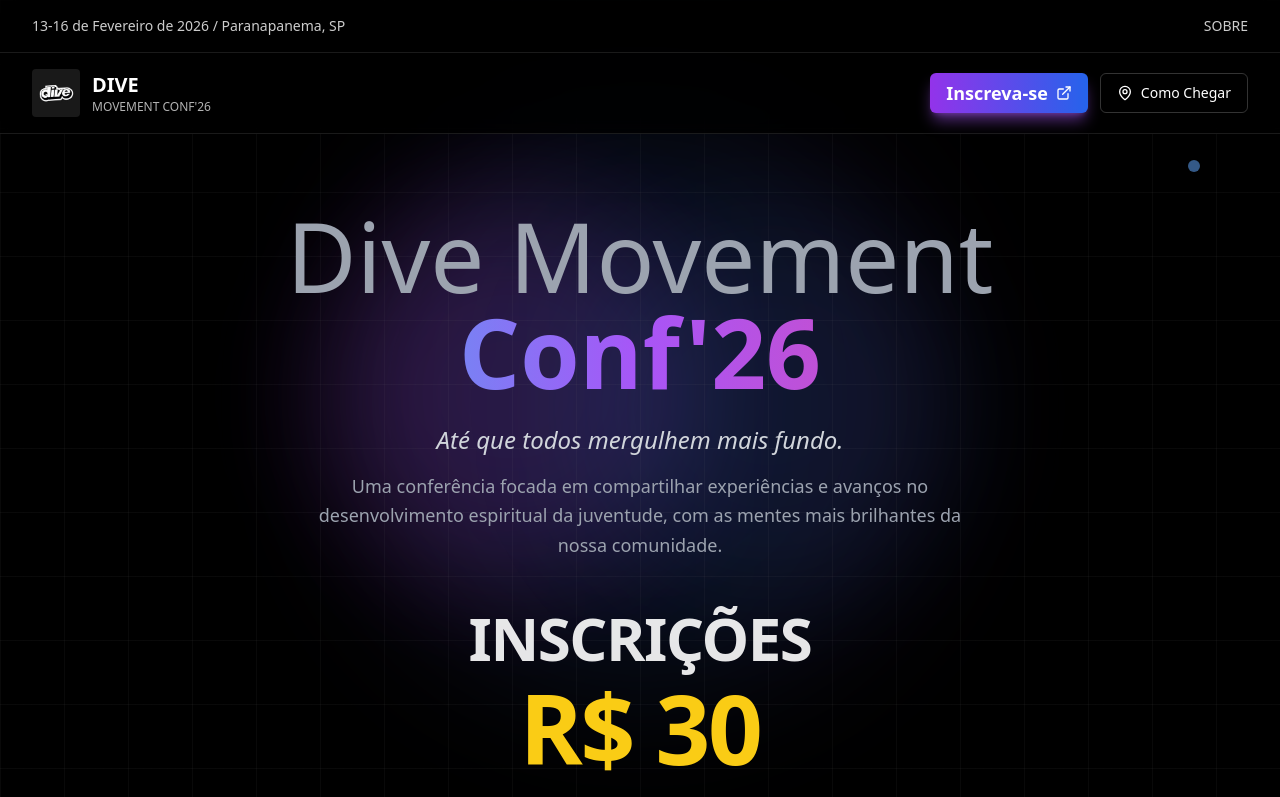
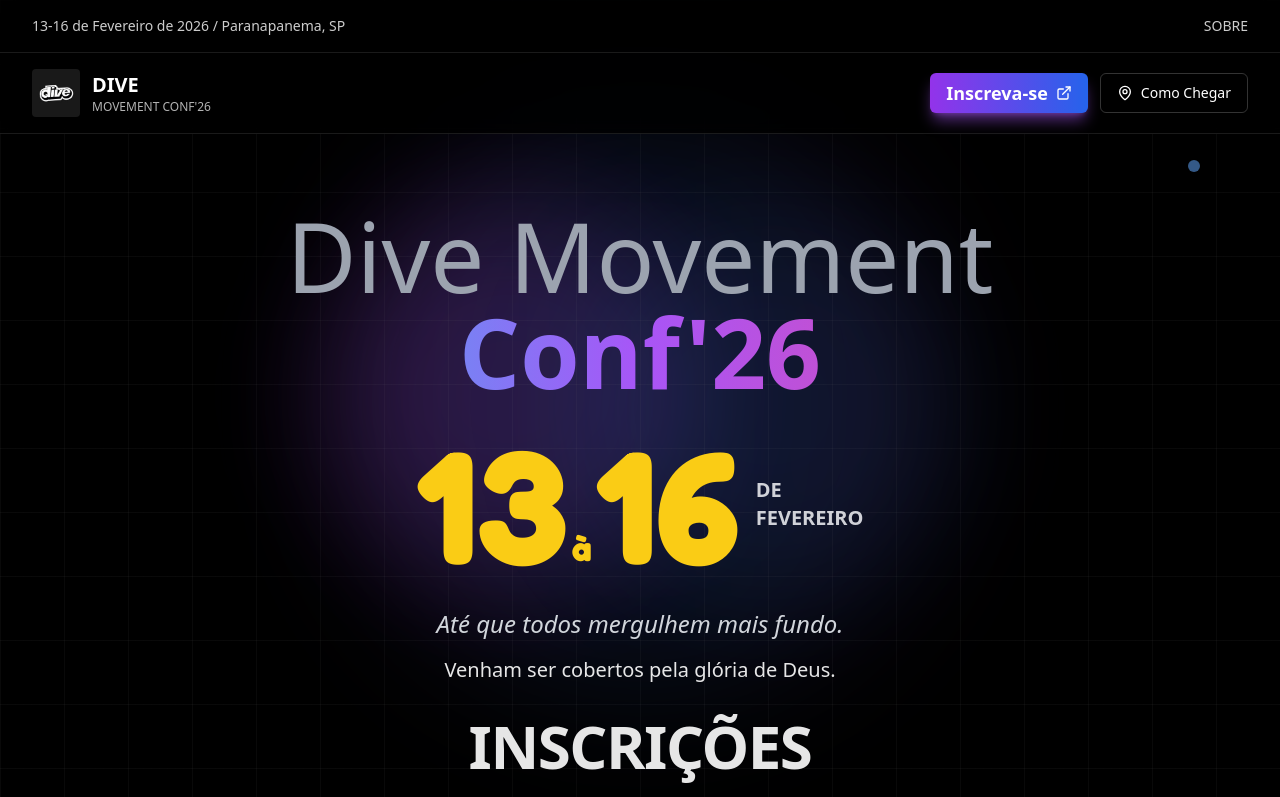
Before and after one commit to brunomatheusc/dive-conf-2026, a Next.js app: page / in a window 1280 px wide. Shown: the top 797 px of the page. Built offline with nearby package versions, Linux system fonts and the light colour scheme.

Commit message:
feat: Update favicon and hero section

```diff
--- a/src/app/layout.tsx
+++ b/src/app/layout.tsx
@@ -1,11 +1,21 @@
 import type { Metadata } from 'next';
+import { Fredoka } from 'next/font/google';
 import './globals.css';
+
+const fredoka = Fredoka({
+  subsets: ['latin'],
+  weight: ['400', '500', '600', '700'],
+  variable: '--font-fredoka',
+});
 
 export const metadata: Metadata = {
   title: 'Dive Movement Conf\'26 | Juventude DIVE',
   description: 'Conferência da Juventude DIVE - PIB Vida com Deus. Até que todos mergulhem mais fundo.',
   icons: {
-    icon: '/favicon.ico',
+    icon: [
+      { url: '/favicon.ico' },
+      { url: '/icon.ico' },
+    ],
   },
 }
 
@@ -15,7 +25,7 @@
   children: React.ReactNode
 }) {
   return (
-    <html lang="pt-BR">
+    <html lang="pt-BR" className={fredoka.variable}>
       <body>{children}</body>
     </html>
   )
--- a/src/components/Hero.tsx
+++ b/src/components/Hero.tsx
@@ -32,19 +32,37 @@
             </span>
           </h1>
 
+          {/* Date Section - Estilo da primeira imagem */}
+          <div className="flex items-center justify-center gap-4 mb-6">
+            <div className="flex items-baseline gap-1">
+              <span className="text-7xl sm:text-8xl md:text-9xl lg:text-[10rem] font-bold text-yellow-400 leading-none" style={{ fontFamily: 'var(--font-fredoka), sans-serif' }}>
+                13
+              </span>
+              <span className="text-2xl sm:text-3xl md:text-4xl font-bold text-yellow-400 self-end pb-3 sm:pb-4" style={{ fontFamily: 'var(--font-fredoka), sans-serif' }}>
+                à
+              </span>
+              <span className="text-7xl sm:text-8xl md:text-9xl lg:text-[10rem] font-bold text-yellow-400 leading-none" style={{ fontFamily: 'var(--font-fredoka), sans-serif' }}>
+                16
+              </span>
+            </div>
+            <div className="flex flex-col text-left justify-center">
+              <span className="text-base sm:text-lg md:text-xl font-bold text-gray-200/90 leading-tight">DE</span>
+              <span className="text-base sm:text-lg md:text-xl font-bold text-gray-200/90 leading-tight">FEVEREIRO</span>
+            </div>
+          </div>
+
           {/* Tagline */}
           <p className="text-xl sm:text-2xl text-gray-300 mb-4 font-light italic">
             Até que todos mergulhem mais fundo.
           </p>
 
           {/* Description */}
-          <p className="text-lg text-gray-400 max-w-2xl mx-auto mb-12 leading-relaxed">
-            Uma conferência focada em compartilhar experiências e avanços no desenvolvimento espiritual
-            da juventude, com as mentes mais brilhantes da nossa comunidade.
-          </p>
+          <span className="block mt-3 text-xl text-white/90 font-medium">
+            Venham ser cobertos pela glória de Deus.
+          </span>
 
           {/* Inscrições Section - Texto destacado */}
-          <div className="mb-8 sm:mb-16">
+          <div className="my-8 sm:mb-16">
             <p className="text-4xl sm:text-5xl md:text-6xl font-bold text-white/90 mb-3 tracking-tight">
               INSCRIÇÕES
             </p>
```
Also changed, not shown: 1 other file (tests, documents, lock files or other folders).
